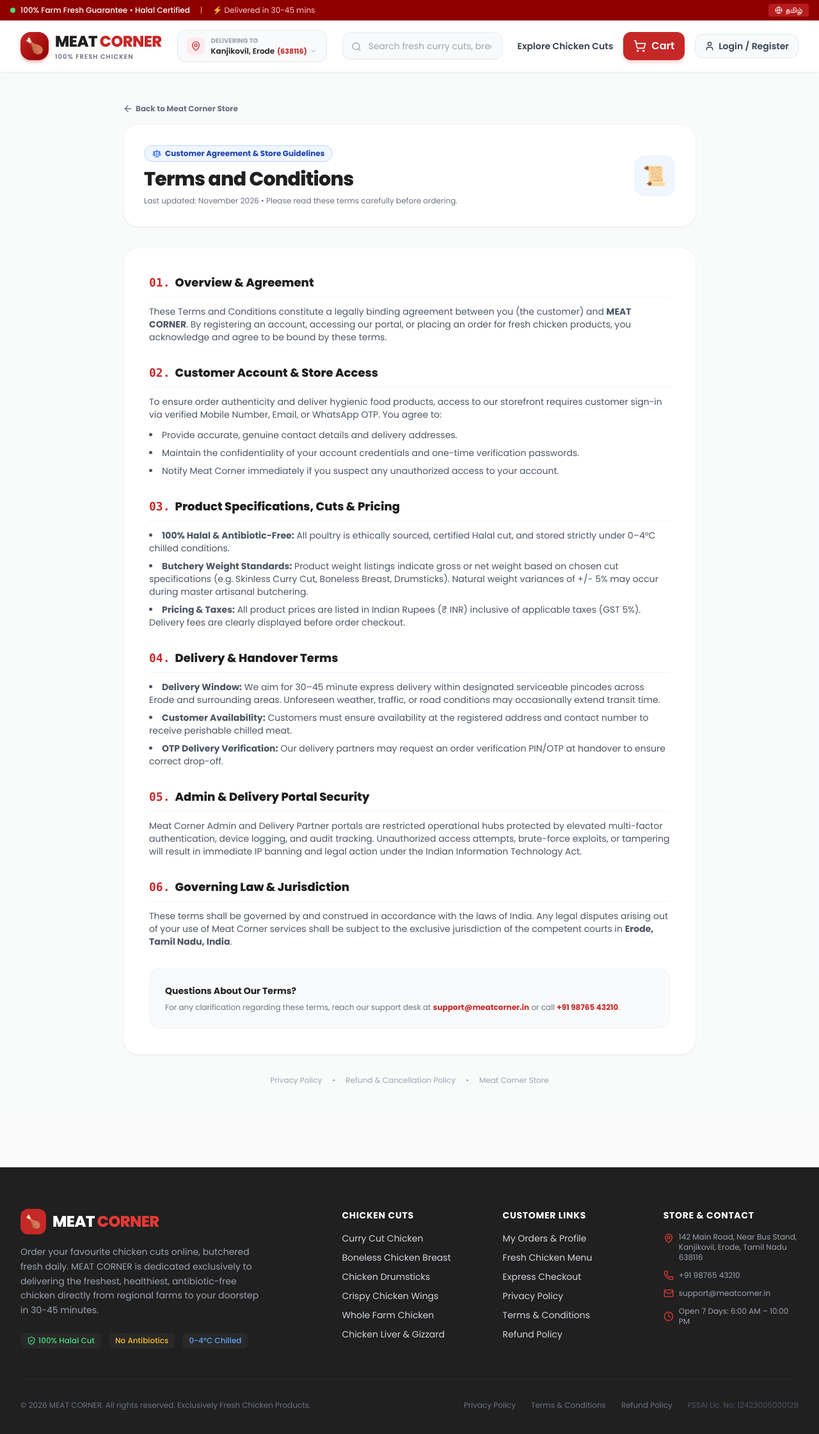
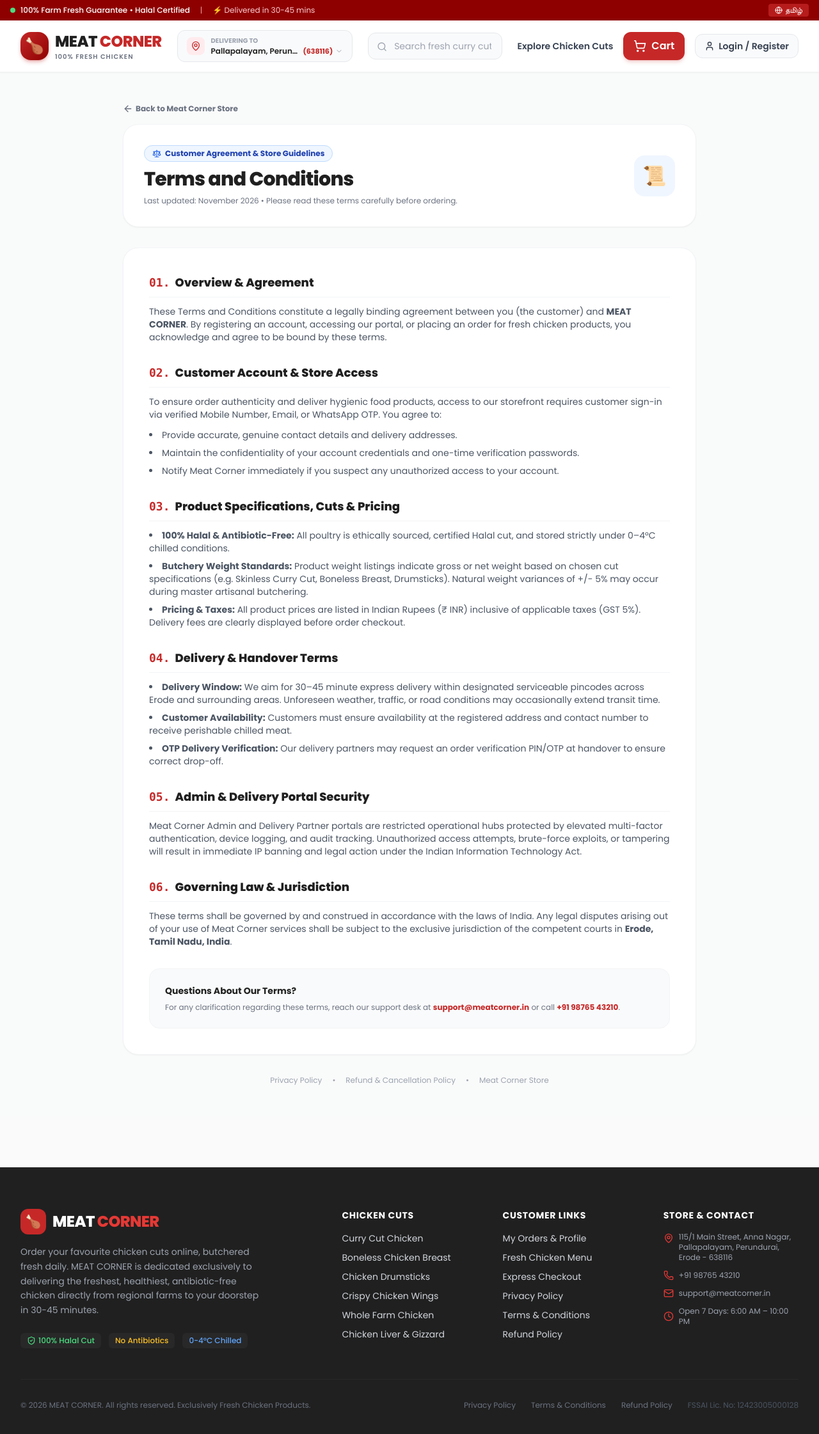
Before and after one commit to vijiyaragavan26/meat-corner, a React (Vite) app in the folder frontend/: page /terms in a window 1280 px wide. Shown: the top 2242 px of the page at 64% size. Built offline with nearby package versions, Linux system fonts and the light colour scheme; no server answers.

Commit message:
fix(store): update shop address to 115/1 Main Street, Anna Nagar, Pallapalayam, Perundurai, Erode - 638116 across footer, policies, and store settings

```diff
--- a/frontend/src/components/common/Footer.tsx
+++ b/frontend/src/components/common/Footer.tsx
@@ -119,7 +119,7 @@ export const Footer: React.FC = () => {
             <ul className="space-y-3 text-xs text-gray-400">
               <li className="flex items-start">
                 <MapPin className="w-4 h-4 text-brand-500 mr-2 flex-shrink-0 mt-0.5" />
-                <span>142 Main Road, Near Bus Stand, Kanjikovil, Erode, Tamil Nadu 638116</span>
+                <span>115/1 Main Street, Anna Nagar, Pallapalayam, Perundurai, Erode - 638116</span>
               </li>
               <li className="flex items-center">
                 <Phone className="w-4 h-4 text-brand-500 mr-2 flex-shrink-0" />
--- a/frontend/src/contexts/LocationContext.tsx
+++ b/frontend/src/contexts/LocationContext.tsx
@@ -15,7 +15,7 @@ const LocationContext = createContext<LocationContextType | undefined>(undefined
 
 export const LocationProvider: React.FC<{ children: React.ReactNode }> = ({ children }) => {
   const [pincode, setPincode] = useState<string>(localStorage.getItem('meat_corner_pincode') || '638116');
-  const [locationName, setLocationName] = useState<string>(localStorage.getItem('meat_corner_loc_name') || 'Kanjikovil, Erode');
+  const [locationName, setLocationName] = useState<string>(localStorage.getItem('meat_corner_loc_name') || 'Pallapalayam, Perundurai');
   const [isServiceable, setIsServiceable] = useState<boolean>(true);
   const [isModalOpen, setIsModalOpen] = useState<boolean>(false);
 
--- a/frontend/src/pages/legal/PrivacyPolicyPage.tsx
+++ b/frontend/src/pages/legal/PrivacyPolicyPage.tsx
@@ -44,7 +44,7 @@ export const PrivacyPolicyPage: React.FC = () => {
               <span>Introduction & Commitment</span>
             </h2>
             <p className="text-gray-600 text-xs sm:text-sm">
-              At <strong>MEAT CORNER</strong> (operating from Kanjikovil, Erode, Tamil Nadu), we are passionately committed to protecting your privacy and safeguarding your personal information. This Privacy Policy details how we collect, process, store, and protect your information when you browse our storefront, register an account, or order fresh chicken cuts for express home delivery.
+              At <strong>MEAT CORNER</strong> (operating from 115/1 Main Street, Anna Nagar, Pallapalayam, Perundurai, Erode - 638116, Tamil Nadu), we are passionately committed to protecting your privacy and safeguarding your personal information. This Privacy Policy details how we collect, process, store, and protect your information when you browse our storefront, register an account, or order fresh chicken cuts for express home delivery.
             </p>
           </section>
 
@@ -143,7 +143,7 @@ export const PrivacyPolicyPage: React.FC = () => {
               </div>
               <div className="flex items-center space-x-2 text-brand-900 font-medium">
                 <MapPin className="w-4 h-4 text-brand-700 shrink-0" />
-                <span>Erode, Tamil Nadu 638116</span>
+                <span>115/1 Main Street, Anna Nagar, Pallapalayam, Perundurai, Erode - 638116</span>
               </div>
             </div>
           </section>
--- a/frontend/src/pages/legal/RefundPolicyPage.tsx
+++ b/frontend/src/pages/legal/RefundPolicyPage.tsx
@@ -157,6 +157,9 @@ export const RefundPolicyPage: React.FC = () => {
                 <Mail className="w-4 h-4" />
                 <span>support@meatcorner.in</span>
               </a>
+              <span className="inline-flex items-center space-x-1.5 text-gray-600">
+                <span>📍 115/1 Main Street, Anna Nagar, Pallapalayam, Perundurai, Erode - 638116</span>
+              </span>
             </div>
           </section>
         </div>
--- a/frontend/src/services/api.ts
+++ b/frontend/src/services/api.ts
@@ -361,7 +361,7 @@ export const api = {
           message: 'FLEET ALERT: Driver App login authorized for Poopesh (+91 93607 61595 / delivery@meatcorner.in). Shift active.',
           status: 'SENT & DELIVERED',
           device: 'Rider Mobile Web Portal',
-          location: 'Kanjikovil / Erode'
+          location: 'Pallapalayam, Perundurai / Erode'
         };
         try {
           const prev = JSON.parse(localStorage.getItem('meat_corner_delivery_alerts') || '[]');
@@ -574,7 +574,7 @@ export const api = {
           message: 'FLEET ALERT: Driver App OTP login authorized for Poopesh (+91 93607 61595 / delivery@meatcorner.in).',
           status: 'SENT & DELIVERED',
           device: 'Rider Mobile Web Portal',
-          location: 'Kanjikovil / Erode'
+          location: 'Pallapalayam, Perundurai / Erode'
         };
         try {
           const prev = JSON.parse(localStorage.getItem('meat_corner_delivery_alerts') || '[]');
@@ -888,7 +888,7 @@ export const api = {
       storeName: 'MEAT CORNER',
       contactPhone: '+91 98765 43210',
       contactEmail: 'support@meatcorner.in',
-      address: '142 Main Road, Erode, Tamil Nadu 638116',
+      address: '115/1 Main Street, Anna Nagar, Pallapalayam, Perundurai, Erode - 638116',
       freeDeliveryAbove: 499,
       baseDeliveryCharge: 30,
       minOrderAmount: 150,
@@ -1217,7 +1217,7 @@ export const api = {
       storeName: 'MEAT CORNER',
       contactPhone: '+91 98765 43210',
       contactEmail: 'support@meatcorner.in',
-      address: '142 Main Road, Erode, Tamil Nadu 638116',
+      address: '115/1 Main Street, Anna Nagar, Pallapalayam, Perundurai, Erode - 638116',
       freeDeliveryAbove: 499,
       baseDeliveryCharge: 30,
       perKmCharge: 8,
--- a/frontend/src/services/demoStore.ts
+++ b/frontend/src/services/demoStore.ts
@@ -350,8 +350,8 @@ export const DEMO_ORDERS: any[] = [
     deliveryAddressSnapshot: {
       recipientName: 'Vijay Kumar',
       phone: '+917604906429',
-      line1: 'No 15, Bharathi Street',
-      area: 'Kanjikovil',
+      line1: '115/1 Main Street, Anna Nagar',
+      area: 'Pallapalayam, Perundurai',
       city: 'Erode',
       pincode: '638116',
       lat: 11.3830,
```
